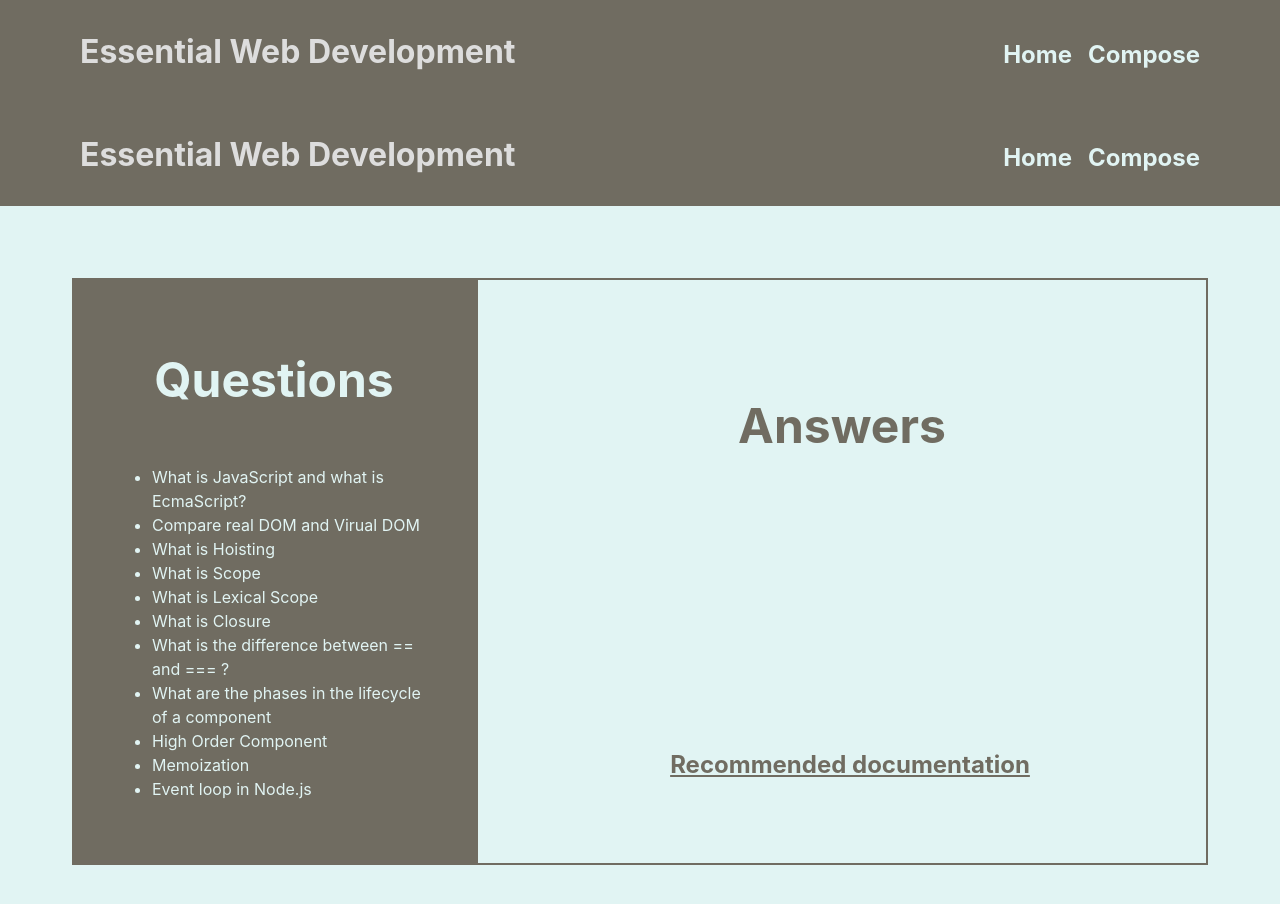
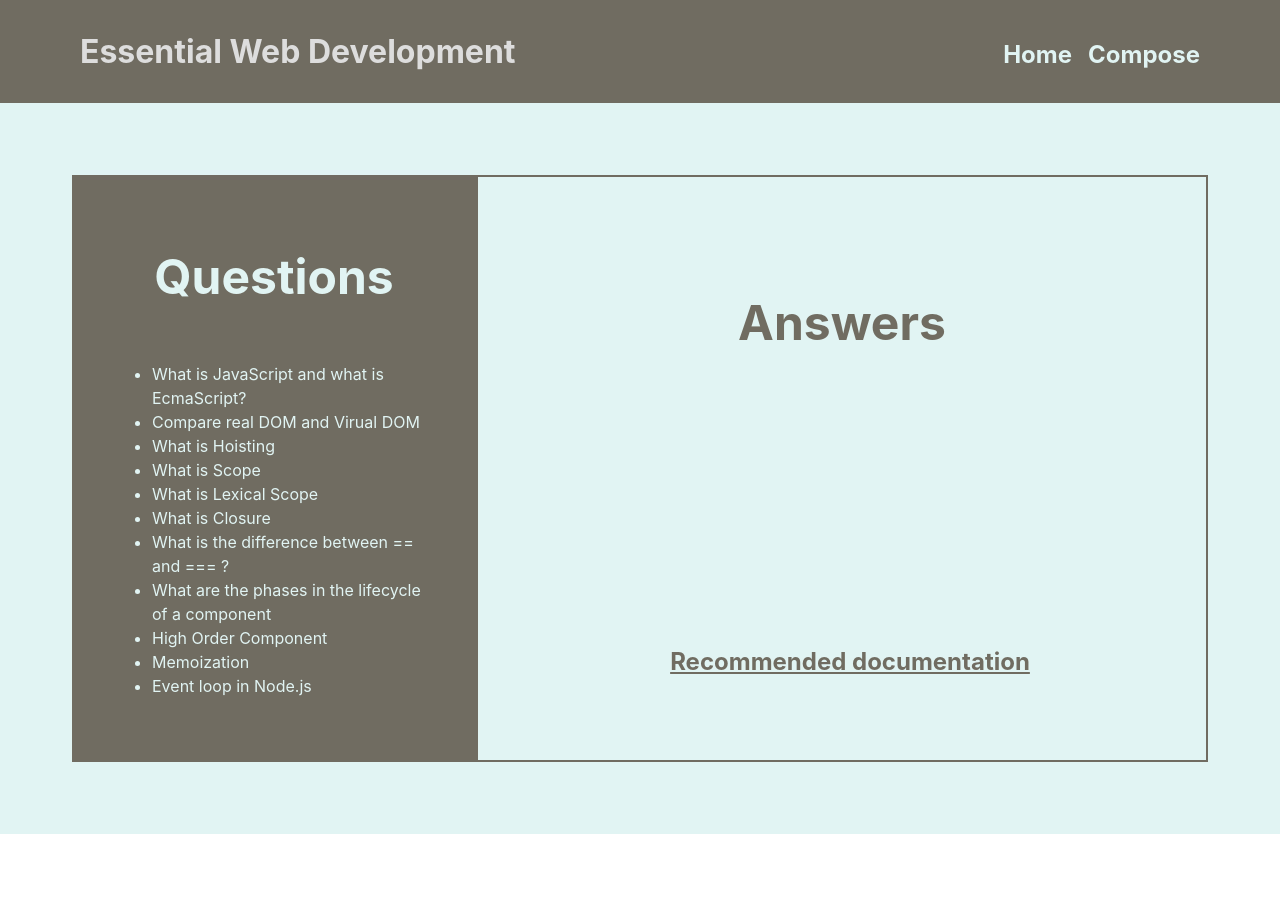
Before and after one commit to IvanG1981/Essentialjs, a React (Create React App) app: page / in a window 1280 px wide. Shown: the top 904 px of the page. After the commit the page ends 834 px from the top, so only its background shows below. Built offline with nearby package versions, Linux system fonts and the light colour scheme.

Commit message:
Add Home page, where the content and menu components are rendered

```diff
--- a/src/pages/Home.js
+++ b/src/pages/Home.js
@@ -1,6 +1,5 @@
 
 import { useState } from 'react';
-import NavBar from '../components/NavBar';
 import Menu from '../components/Menu';
 import Content from '../components/Content';
 import styled from 'styled-components';
@@ -34,7 +33,6 @@ function Home() {
   }
   return (
     <Wraper >
-      <NavBar/>
       <Container>
         <Menu handleClick= { handleClick }/>
         <Content content={ content }/>
```
